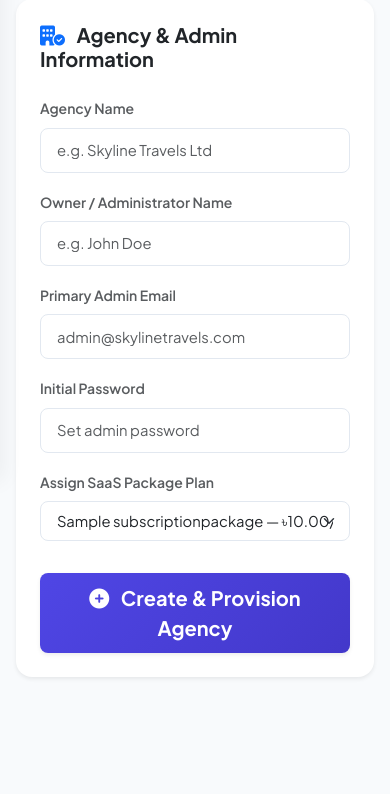
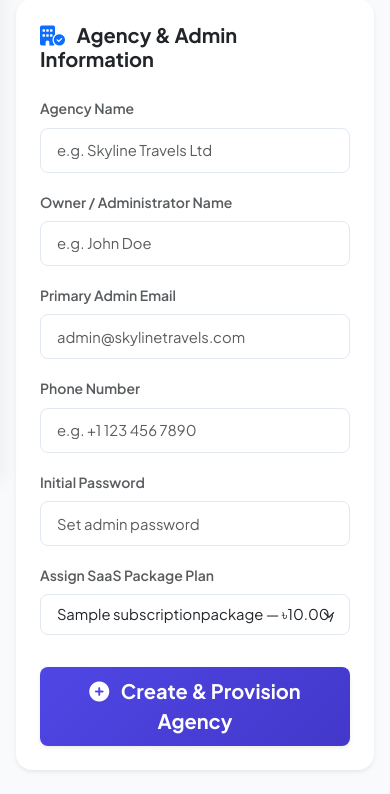
Before and after one commit to Fahim-Prionto/travelsofto-SaaS, a Django app: page /superadmin/tenants/create/ in a window 390 px wide. Shown: the part 363-1157 px from the top of the page. Before the commit the page ends 1041 px from the top, so only its background shows below. Run offline with Django 5.2, Linux system fonts and the light colour scheme; a user stored in the database is signed in; tables that the repository leaves empty hold one stand-in row (values such as "Sample post"); parts of the project's set-up code (start-up, migrations or seed data) failed here and were passed over.

Commit message:
Add phone number to agency registration and auto-delete tenant schemas

```diff
--- a/apps/superadmin/views.py
+++ b/apps/superadmin/views.py
@@ -102,6 +102,7 @@ def tenant_create(request):
         agency_name = request.POST.get('agency_name', '').strip()
         owner_name = request.POST.get('owner_name', '').strip()
         email = request.POST.get('email', '').strip()
+        mobile = request.POST.get('mobile', '').strip()
         password = request.POST.get('password', '').strip()
         package_id = request.POST.get('package_id')
 
@@ -119,6 +120,7 @@ def tenant_create(request):
             agency_name=agency_name,
             owner_name=owner_name,
             email=email,
+            mobile=mobile,
             status=Tenant.Status.ACTIVE,
         )
 
--- a/templates/superadmin/tenants/create.html
+++ b/templates/superadmin/tenants/create.html
@@ -38,6 +38,10 @@
                                 <input type="email" name="email" class="form-control rounded-3" placeholder="admin@skylinetravels.com" required>
                             </div>
                             <div class="col-md-6">
+                                <label class="form-label fw-semibold small text-muted">Phone Number</label>
+                                <input type="text" name="mobile" class="form-control rounded-3" placeholder="e.g. +1 123 456 7890" required>
+                            </div>
+                            <div class="col-md-6">
                                 <label class="form-label fw-semibold small text-muted">Initial Password</label>
                                 <input type="password" name="password" class="form-control rounded-3" required minlength="6" placeholder="Set admin password">
                             </div>
```
Also changed, not shown: apps/bookings/migrations/0005_airline_flightroute_flightschedule_airticketbooking.py (added).
